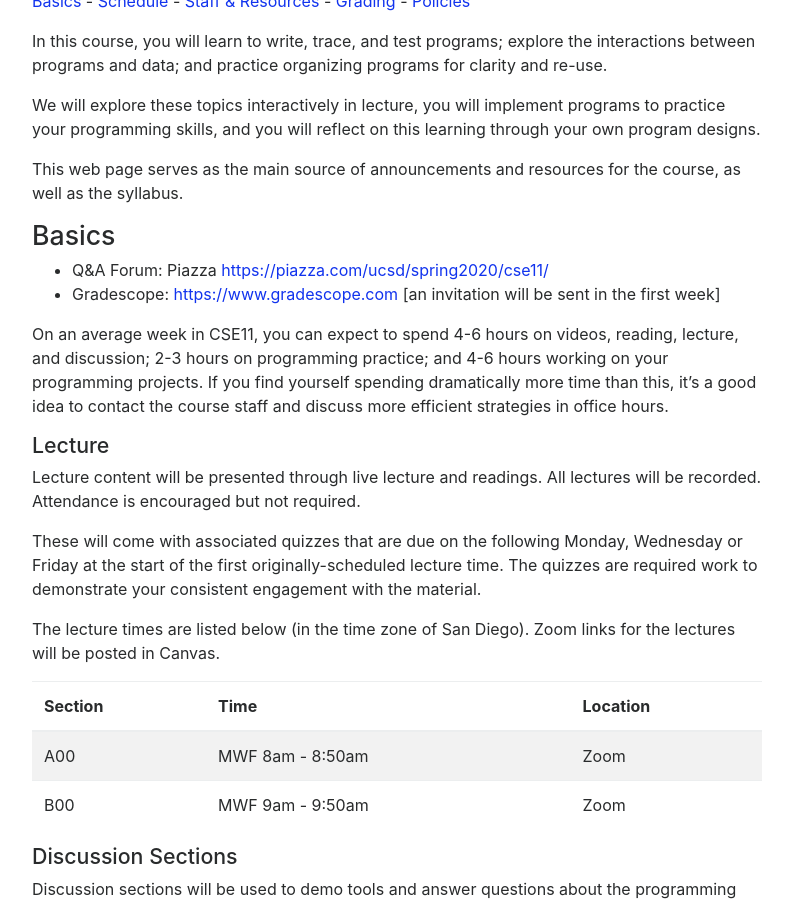
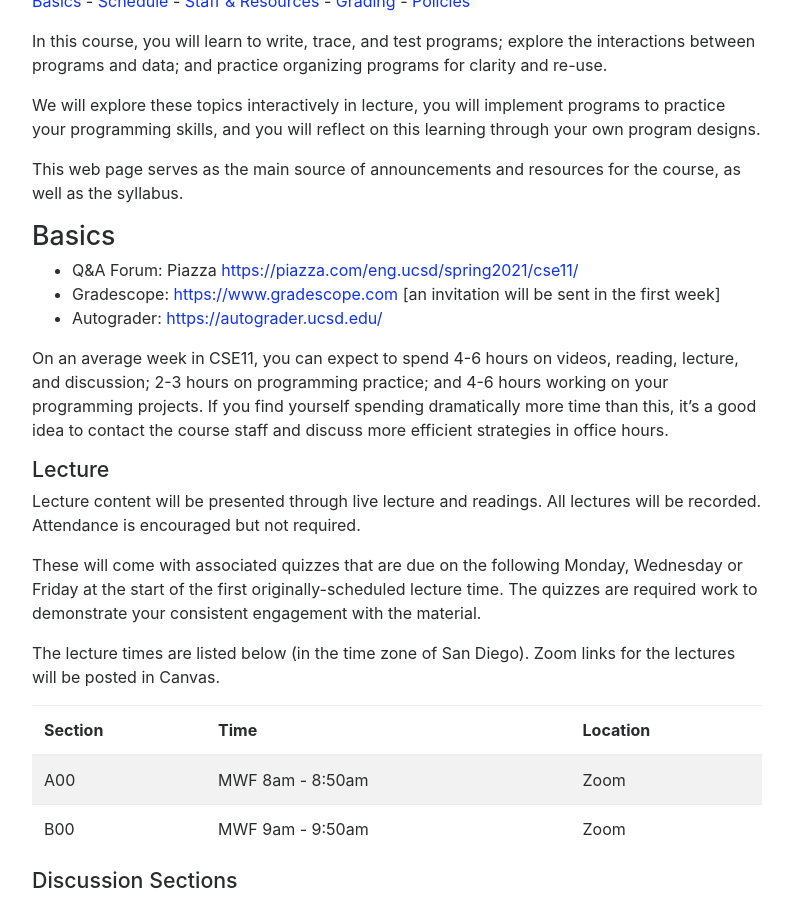
Before and after one commit to ucsd-cse11-sp21/ucsd-cse11-sp21.github.io, a Jekyll site: the page built from index.md, in a window 1280 px wide and 900 px high, scrolled down 315 px. Shown: the whole window, without its empty margins (243-1036 px from the left). Built offline with Jekyll 4.4.1, drawn with Linux system fonts in a browser that asks for light colours; nearby versions of some CDN libraries; part of the change alters nothing that is shown.

Commit message:
Update index.md

```diff
--- a/index.md
+++ b/index.md
@@ -32,8 +32,9 @@ course, as well as the syllabus.
 
 ## Basics
 
-- Q&A Forum: Piazza [https://piazza.com/ucsd/spring2020/cse11/](https://piazza.com/ucsd/spring2020/cse11/)
+- Q&A Forum: Piazza [https://piazza.com/eng.ucsd/spring2021/cse11/](https://piazza.com/eng.ucsd/spring2021/cse11/)
 - Gradescope: [https://www.gradescope.com](https://www.gradescope.com) [an invitation will be sent in the first week]
+- Autograder: [https://autograder.ucsd.edu/](https://autograder.ucsd.edu/)
 
 On an average week in CSE11, you can expect to spend 4-6 hours on videos,
 reading, lecture, and discussion; 2-3 hours on programming practice; and 4-6
```
